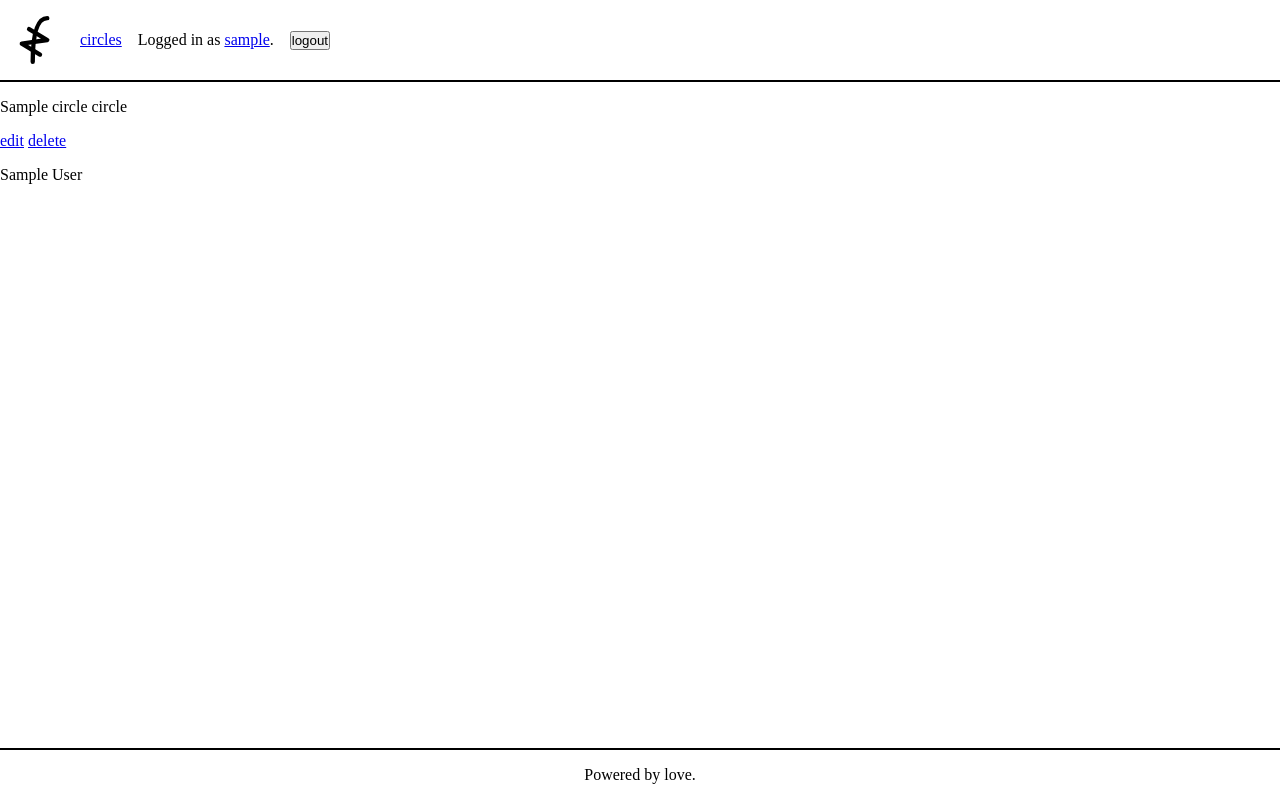
After one commit to kerkeslager/friendzone, a Django app: page /circles/00000000-0000-0000-0000-000000000001 in a window 1280 px wide. The commit adds this page. Run offline with Django 5.2, Linux system fonts and the light colour scheme; a user stored in the database is signed in; tables that the repository leaves empty hold one stand-in row (values such as "Sample post").

Commit message:
Add list, detail, create, edit, and delete pages for Circles (#3)

```diff
--- a/core/models.py
+++ b/core/models.py
@@ -1,5 +1,8 @@
+import uuid
+
 from django.conf import settings
 from django.db import models, transaction
+from django.urls import reverse
 import django.contrib.auth.models as auth_models
 
 MAX_CONNECTIONS_PER_USER = 50
@@ -8,10 +11,11 @@ class ConnectionLimitException(Exception):
     pass
 
 class User(auth_models.AbstractUser):
+    id = models.UUIDField(primary_key=True, default=uuid.uuid4, editable=False)
     name = models.CharField(max_length=256)
 
     def save(self, **kwargs):
-        create_default_circles = self.pk is None
+        create_default_circles = self._state.adding
 
         result = super().save(**kwargs)
 
@@ -73,6 +77,7 @@ class User(auth_models.AbstractUser):
         connection.save()
 
 class Invitation(models.Model):
+    id = models.UUIDField(primary_key=True, default=uuid.uuid4, editable=False)
     owner = models.ForeignKey(
         settings.AUTH_USER_MODEL,
         on_delete=models.CASCADE,
@@ -103,6 +108,7 @@ class ConnectionManager(models.Manager):
 class Connection(models.Model):
     objects = ConnectionManager()
 
+    id = models.UUIDField(primary_key=True, default=uuid.uuid4, editable=False)
     created_utc = models.DateTimeField(auto_now_add=True)
     inviting_user = models.ForeignKey(
         settings.AUTH_USER_MODEL,
@@ -120,12 +126,16 @@ class Connection(models.Model):
     )
 
 class Circle(models.Model):
+    id = models.UUIDField(primary_key=True, default=uuid.uuid4, editable=False)
     name = models.CharField(max_length=64)
     owner = models.ForeignKey(
         settings.AUTH_USER_MODEL,
         on_delete=models.CASCADE,
         related_name='circles'
     )
+
+    def get_absolute_url(self):
+        return reverse('circle_detail', args=[str(self.pk)])
 
     @property
     def members(self):
@@ -146,6 +156,7 @@ class Circle(models.Model):
         )
 
 class Message(models.Model):
+    id = models.UUIDField(primary_key=True, default=uuid.uuid4, editable=False)
     connection = models.ForeignKey(
         'Connection',
         on_delete=models.CASCADE,
@@ -161,6 +172,7 @@ class Message(models.Model):
     text = models.CharField(max_length=1024)
 
 class Post(models.Model):
+    id = models.UUIDField(primary_key=True, default=uuid.uuid4, editable=False)
     circle = models.ForeignKey(
         'Circle',
         on_delete=models.CASCADE,
--- a/core/static/core/style.css
+++ b/core/static/core/style.css
@@ -3,7 +3,14 @@
   box-sizing: border-box;
   margin: 0;
   padding: 0;
+}
+
+body, footer, header, main, section {
+  display: flex;
   gap: 1rem;
+  flex-direction: column;
+  align-items: flex-start;
+  width: 100%;
 }
 
 html {
@@ -17,12 +24,6 @@ body {
   flex-direction: column;
   height: 100%;
   overflow: scroll;
-}
-
-body * {
-  display: flex;
-  flex-direction: column;
-  align-items: flex-start;
 }
 
 body > header {
--- a/core/templates/core/base.html
+++ b/core/templates/core/base.html
@@ -16,7 +16,10 @@
       <img src='{% static 'core/logo.svg' %}'/>
 
       {% if request.user.is_authenticated %}
-        Logged in as <a href='{% url "settings" %}'>{{request.user.username}}</a>.
+        <a href='{% url "circle_list" %}'>circles</a>
+        <span>
+          Logged in as <a href='{% url "settings" %}'>{{request.user.username}}</a>.
+        </span>
 
         <form method='post' action='{% url "logout" %}'>
           {% csrf_token %}
--- /dev/null
+++ b/core/templates/core/circle_detail.html
@@ -0,0 +1,22 @@
+{% extends 'core/base.html' %}
+
+{% block title %}{{ object.name }} circle{% endblock %}
+
+{% block main %}
+<p>{{ object.name }} circle</p>
+
+<p>
+  <a href='{% url "circle_edit" pk=object.pk %}'>edit</a>
+  <a href='{% url "circle_delete" pk=object.pk %}'>delete</a>
+</p>
+
+{% for member in object.members %}
+  <p>{{ member.name }}</p>
+{% empty %}
+  <p>
+    There are no people in this circle. Add people to this circle by
+    <a href=''>creating an invite</a> or <a href=''>adding an existing connection</a>.
+  </p>
+{% endfor %}
+
+{% endblock %}
--- a/core/urls.py
+++ b/core/urls.py
@@ -3,6 +3,11 @@ from django.urls import path
 from . import views
 
 urlpatterns = [
+    path('circles', views.circle_list, name='circle_list'),
+    path('circles/new', views.circle_create, name='circle_create'),
+    path('circles/<uuid:pk>/delete', views.circle_delete, name='circle_delete'),
+    path('circles/<uuid:pk>/edit', views.circle_edit, name='circle_edit'),
+    path('circles/<uuid:pk>', views.circle_detail, name='circle_detail'),
     path('settings', views.settings, name='settings'),
     path('welcome', views.welcome, name='welcome'),
     path('', views.index, name='index'),
--- a/core/views.py
+++ b/core/views.py
@@ -1,9 +1,69 @@
 from django.contrib.auth import authenticate, login
+from django.shortcuts import get_object_or_404
 from django.urls import reverse_lazy
-from django.views.generic import CreateView, DeleteView
+from django.views.generic import CreateView, DeleteView, UpdateView
 from django.views.generic.base import TemplateView
+from django.views.generic.detail import DetailView
+from django.views.generic.list import ListView
 
 from . import forms, models
+
+class CircleCreateView(CreateView):
+    model = models.Circle
+    fields = ('name',)
+    success_url = reverse_lazy('circle_list')
+
+    def form_valid(self, form):
+        form.instance.owner = self.request.user
+        return super().form_valid(form)
+
+circle_create = CircleCreateView.as_view()
+
+class CircleDeleteView(DeleteView):
+    model = models.Circle
+    success_url = reverse_lazy('circle_list')
+
+    def get_object(self):
+        return get_object_or_404(
+            self.get_queryset(),
+            owner=self.request.user,
+            pk=self.kwargs['pk'],
+        )
+
+circle_delete = CircleDeleteView.as_view()
+
+class CircleEditView(UpdateView):
+    model = models.Circle
+    fields = ('name',)
+
+    def get_object(self):
+        return get_object_or_404(
+            self.get_queryset(),
+            owner=self.request.user,
+            pk=self.kwargs['pk'],
+        )
+
+circle_edit = CircleEditView.as_view()
+
+class CircleDetailView(DetailView):
+    model = models.Circle
+
+    def get_object(self):
+        return get_object_or_404(
+            self.get_queryset(),
+            owner=self.request.user,
+            pk=self.kwargs['pk'],
+        )
+
+circle_detail = CircleDetailView.as_view()
+
+class CircleListView(ListView):
+    model = models.Circle
+
+    def get_queryset(self):
+        return self.request.user.circles.order_by('name')
+
+circle_list = CircleListView.as_view()
 
 class DeleteUserView(DeleteView):
     model = models.User
```
Also changed, not shown: core/templates/core/circle_confirm_delete.html (added, +13 -0 lines), core/templates/core/circle_form.html (added, +11 -0 lines), core/templates/core/circle_list.html (added, +11 -0 lines), core/migrations/0001_initial.py, core/migrations/0002_user_name_circle_connection_invitation_message_post.py (deleted).
